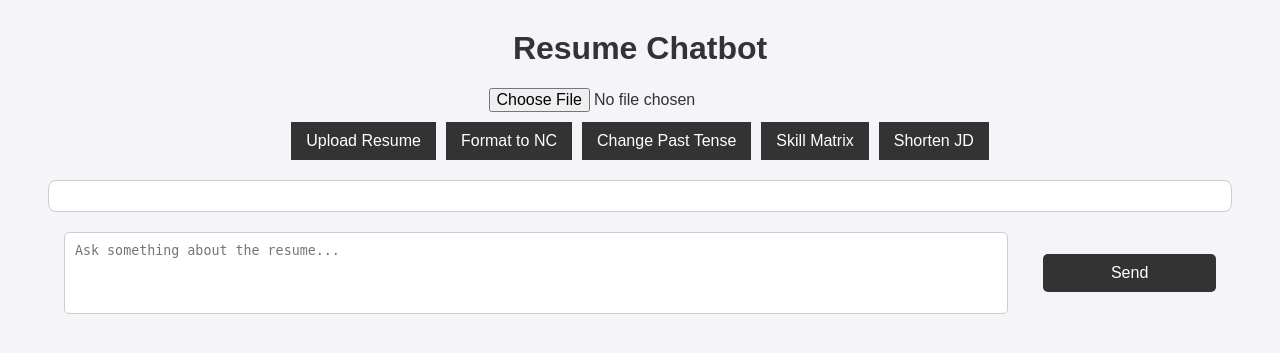
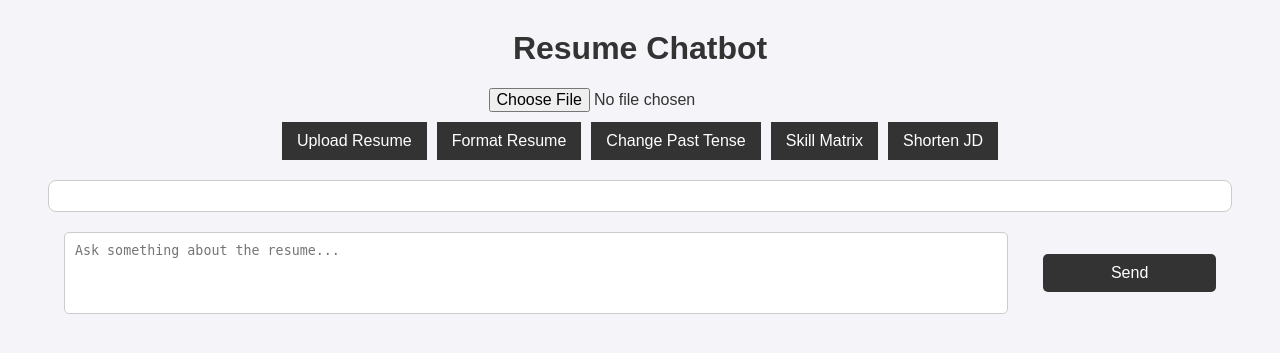
Before and after one commit to SathishPasapugazh/Resume, a Flask app: page / in a window 1280 px wide. Shown: the top 353 px of the page. Run offline with Flask 3, Linux system fonts and the light colour scheme.

Commit message:
Update chat.html

```diff
--- a/templates/chat.html
+++ b/templates/chat.html
@@ -15,7 +15,7 @@
             <input type="file" id="resumeFile" name="doc" accept=".pdf,.doc,.docx" />
             <div class="button-container">
                 <button type="button" onclick="uploadResume()">Upload Resume</button>
-                <button type="button" onclick="formatToNC()">Format to NC</button>
+                <button type="button" onclick="formatToNC()">Format Resume</button>
                 <button type="button" onclick="changeTense()">Change Past Tense</button>
                 <button type="button" onclick="skillMatrix()">Skill Matrix</button>
                 <button type="button" onclick="shortenJd()">Shorten JD</button>
```
